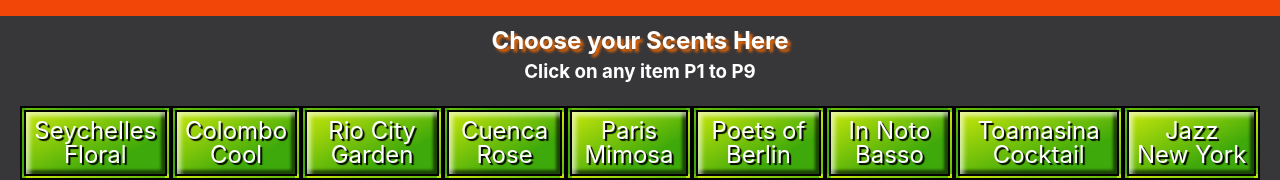
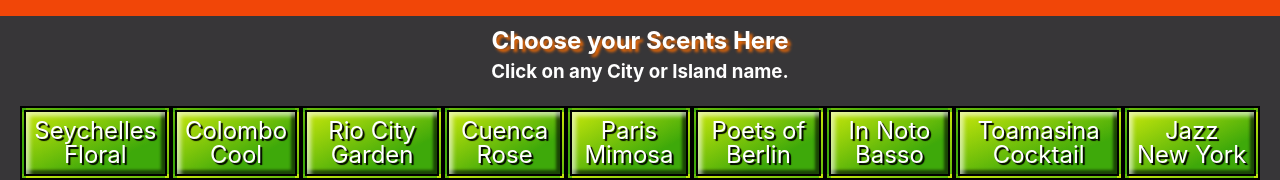
Before and after one commit to GiacomoSorbi/UrsulaKesek-module-ii, a React (Create React App) app: page /shop in a window 1280 px wide. Shown: the part 234-414 px from the top of the page. Built offline with nearby package versions, Linux system fonts and the light colour scheme.

Commit message:
edited shop page pick city

```diff
--- a/src/pages/ShopPage/index.jsx
+++ b/src/pages/ShopPage/index.jsx
@@ -8,7 +8,7 @@
   <>
     <header className="spheader">
       <h2 className="sph2">Choose your Scents Here</h2>
-      <h3 className="sppick">Click on any item P1 to P9</h3>
+      <h3 className="sppick">Click on any City or Island name.</h3>
     </header>
     <section className="spitems">
       {products.map((product) => (
```
